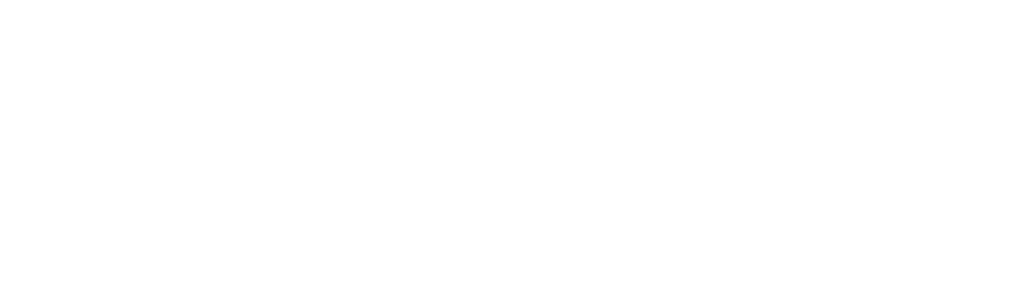
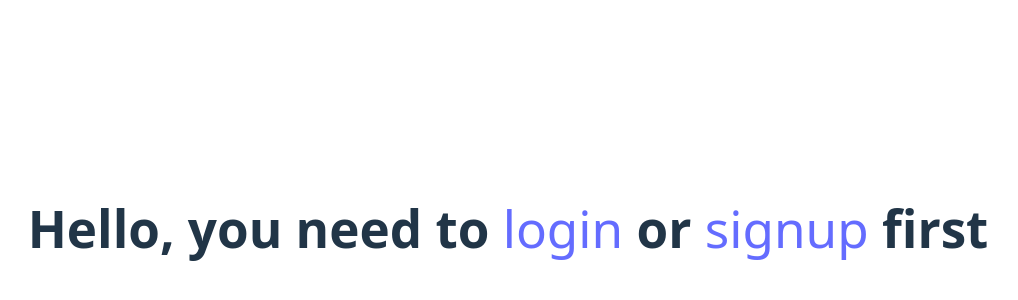
Before and after one commit to HodaRoushdy/authenticated_blog_dashboard, a React (Vite) app: page / in a window 1280 px wide. Shown: the part 172-472 px from the top of the page, without its empty margins (132-1150 px from the left). Built offline with nearby package versions, Linux system fonts and the light colour scheme.

Commit message:
fixing routes bug

```diff
--- a/src/App.jsx
+++ b/src/App.jsx
@@ -5,7 +5,7 @@ import Blogs from "./pages/blogs/Blogs";
 import Dashboard from "./pages/dashboard/Dashboard";
 import ErrorPage from "./pages/error/Error";
 import ProtectedRoutes from "./components/ProtectedRoute";
-import { QueryClient, QueryClientProvider, useQuery } from "@tanstack/react-query";
+import { QueryClient, QueryClientProvider } from "@tanstack/react-query";
 import AddBlog from "./pages/blogs/AddBlog";
 import "./App.css";
 
@@ -15,16 +15,15 @@ function App() {
   const router = createBrowserRouter([
     {
       path: "/",
-      index: (
-        <>
-          <h1>
-            Hello, you need to <Link to="/login">login</Link> or
-            <Link to="signup">signup</Link> first
-          </h1>
-        </>
-      ),
       errorElement: <ErrorPage />,
       children: [
+        {
+          index:true,
+          element: <h1>
+            Hello, you need to <Link to="/login">login</Link> or
+            <Link to="signup"> signup</Link> first
+          </h1>,
+      },
         {
           path: "/login",
           element: <Login />,
@@ -41,10 +40,18 @@ function App() {
               element: <Dashboard />,
             },
             {
-              path: "/blogs",
-              element: <Blogs />,
-              children: [{ path: "/blogs/add-blog", element: <AddBlog /> }],
-            },
+            path: "/blogs",
+              children: [
+              {
+                index: true,
+                element: <Blogs />,
+              },
+              {
+                path: "add-blog", // relative path
+                element: <AddBlog />,
+              },
+            ],
+          },
           ],
         },
       ],
```
